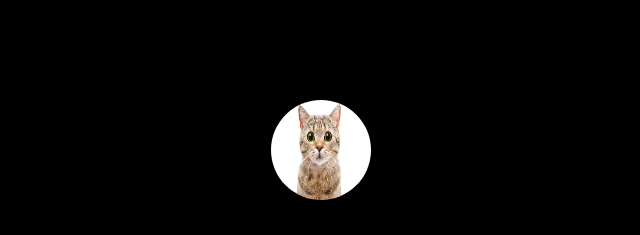
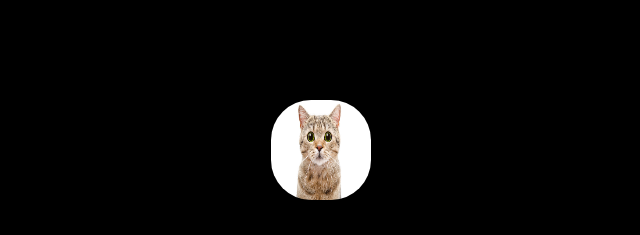
Before and after one commit to Sadman26/GiFT, a plain HTML site: page index.html in a window 1280 px wide. Shown: the top 235 px of the page, 319-959 px from the left. Drawn offline with Linux system fonts and the light colour scheme.

Commit message:
Update index.html

```diff
--- a/index.html
+++ b/index.html
@@ -12,7 +12,7 @@
       }
       img {
         text-align: center;
-        border-radius: 50%;
+        border-radius: 40%;
       }
       .ok {
         text-align: center;
```
